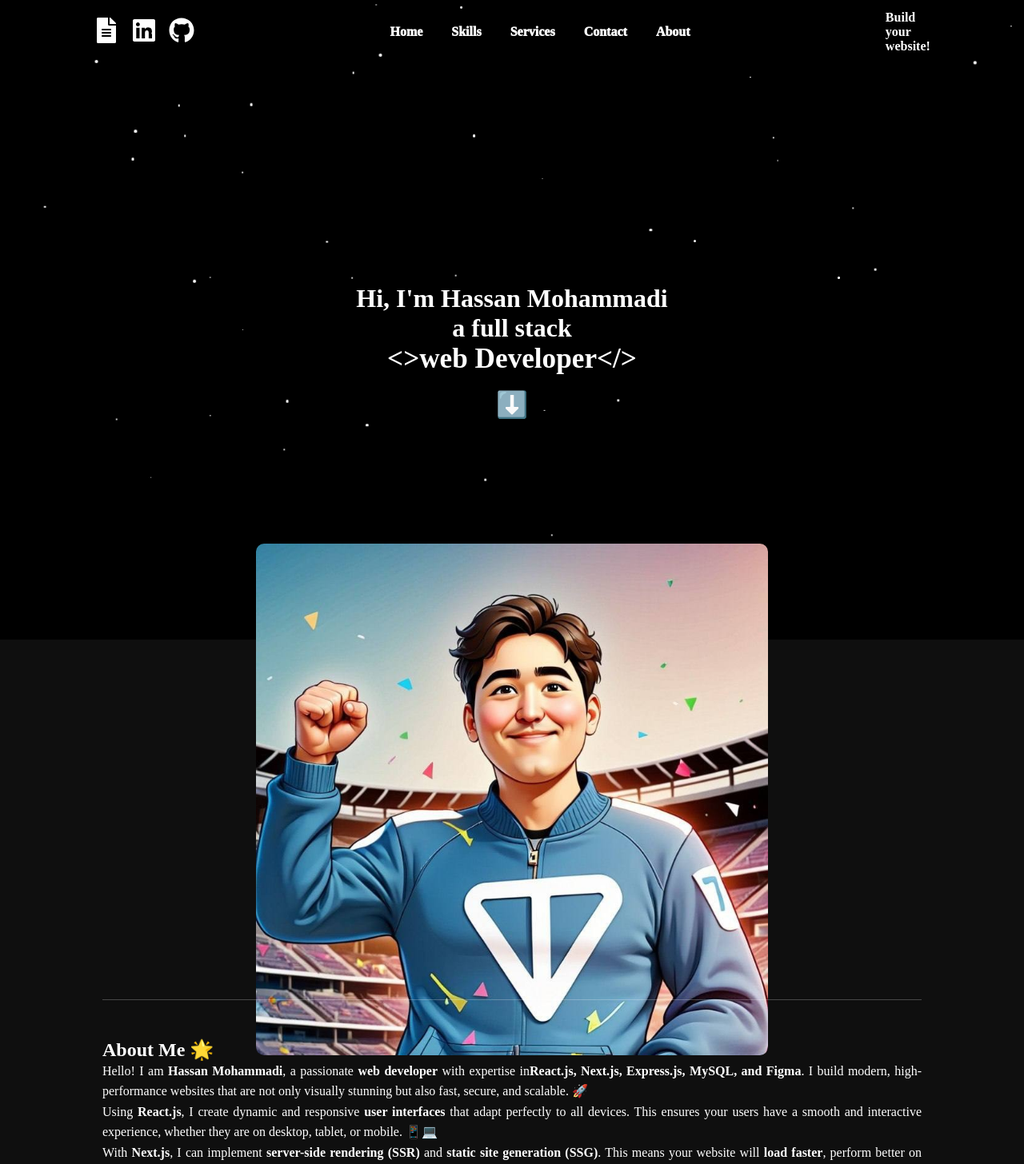
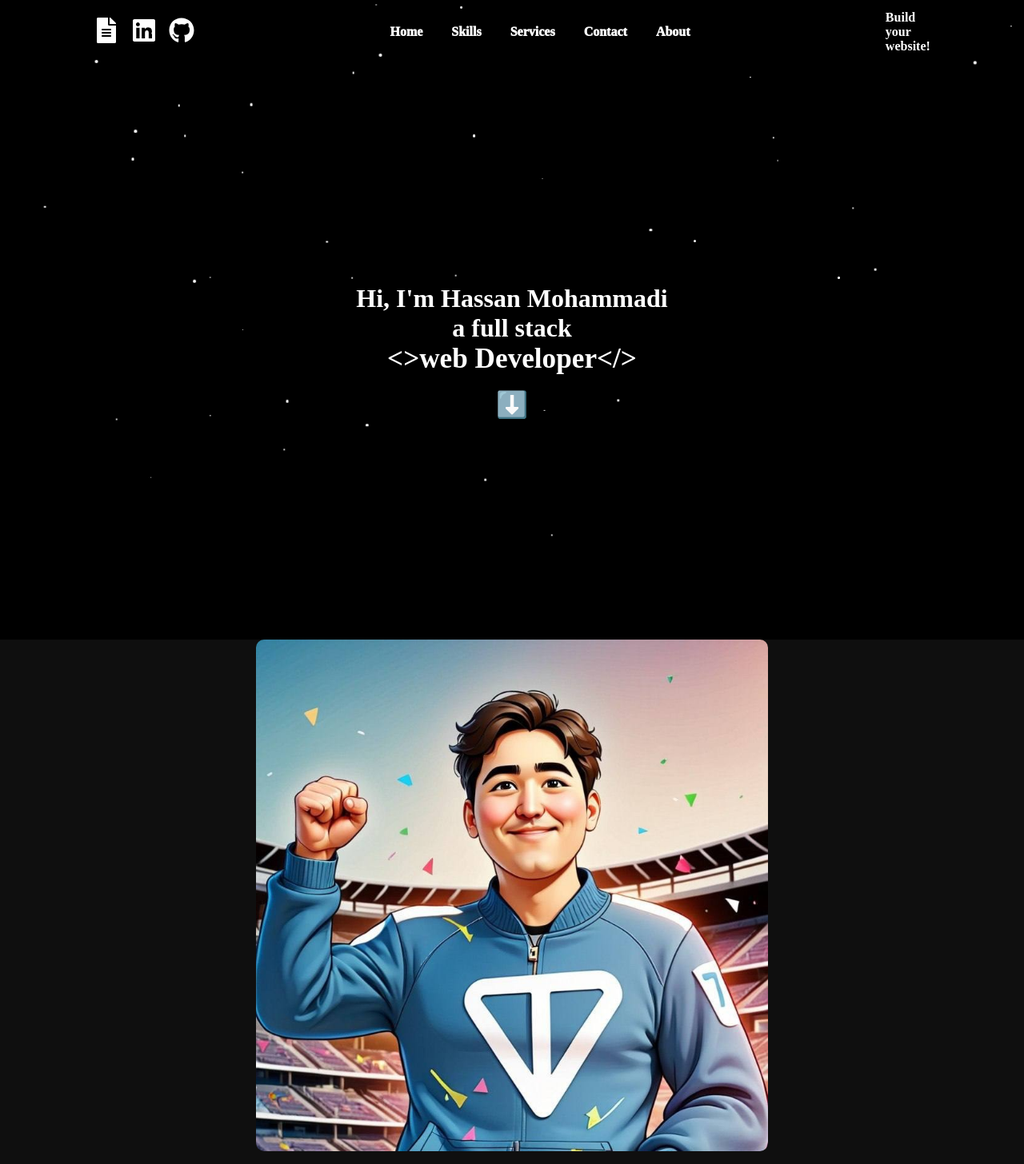
Before and after one commit to H3nrush/portf, a React (Create React App) app: page / in a window 1280 px wide. Shown: the top 1456 px of the page at 80% size. Built offline with nearby package versions, Linux system fonts and the light colour scheme; a web font is replaced by a local one.

Commit message:
Change height of myPhoto-section to auto

```diff
--- a/src/pages/home.scss
+++ b/src/pages/home.scss
@@ -28,7 +28,7 @@
 
     .myPhoto-section {
         width: 80vw;
-        height: 50vh;
+        height: auto;
         display: flex;
         justify-content: center;
         align-items: center;
```
